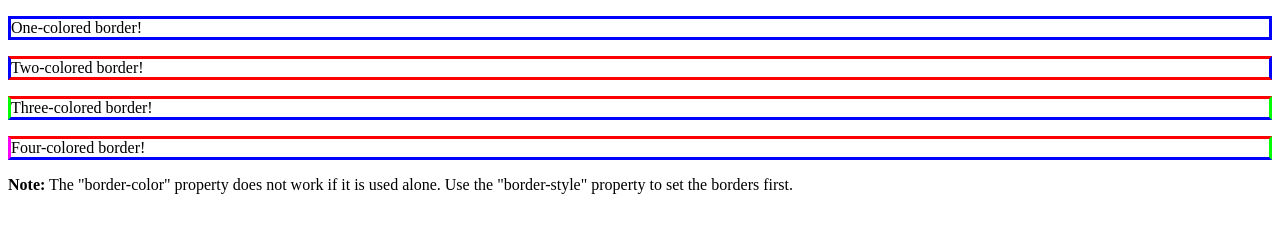
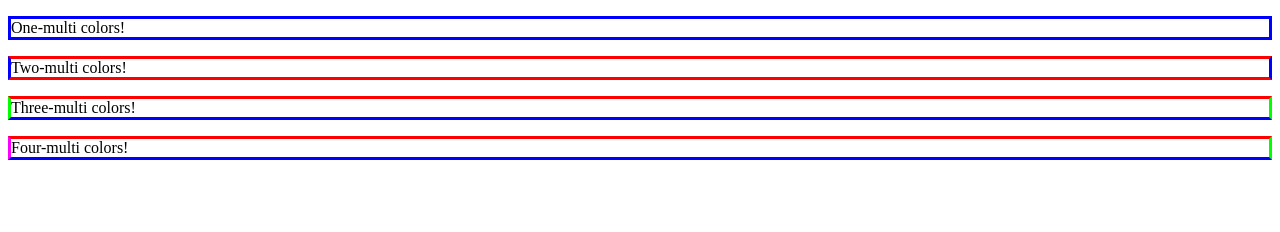
Before and after one commit to ayt-2013/Star-Pattern, a plain HTML site: page colurs2.html in a window 1280 px wide. Drawn offline with Linux system fonts and the light colour scheme.

Commit message:
Update colurs2.html

```diff
--- a/colurs2.html
+++ b/colurs2.html
@@ -50,15 +50,17 @@
 
 <body>
 
-  <p class="one">One-colored border!</p>
+  <p class="one">One-multi colors!</p>
 
-  <p class="two">Two-colored border!</p>
+  <p class="two">Two-multi colors!</p>
 
-  <p class="three">Three-colored border!</p>
+  <p class="three">Three-multi colors!</p>
 
-  <p class="four">Four-colored border!</p>
+  <p class="four">Four-multi colors!</p>
 
-  <p><b>Note:</b> The "border-color" property does not work if it is used alone. Use the "border-style" property to set the borders first.</p>
+  <p><bNote:This is my project and no one has the right to reproduce it. Otherwise it is a "copyright infringement".</p>
+
+
 
 </body>
 
```
